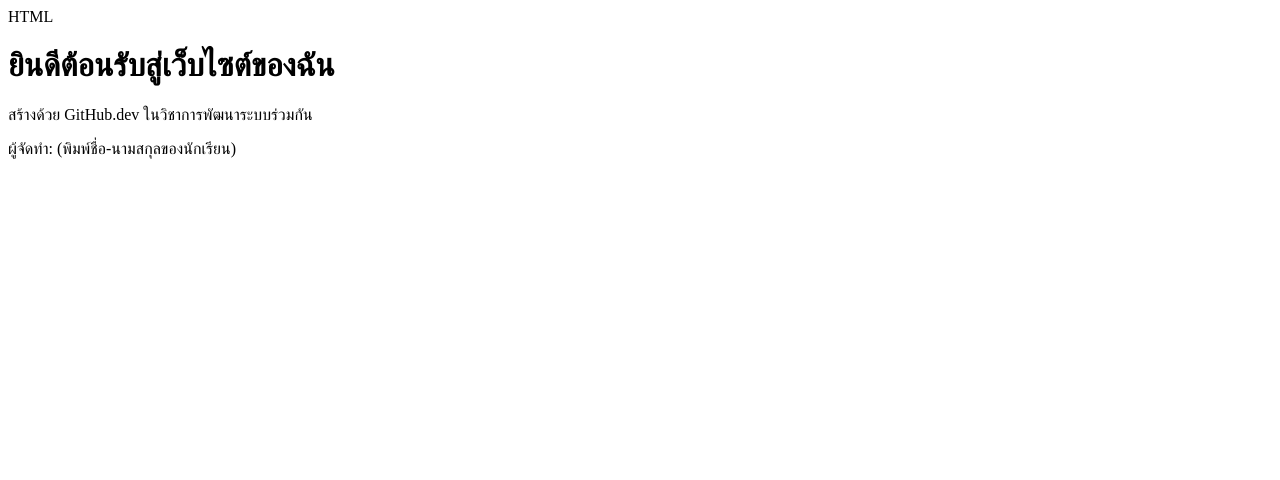
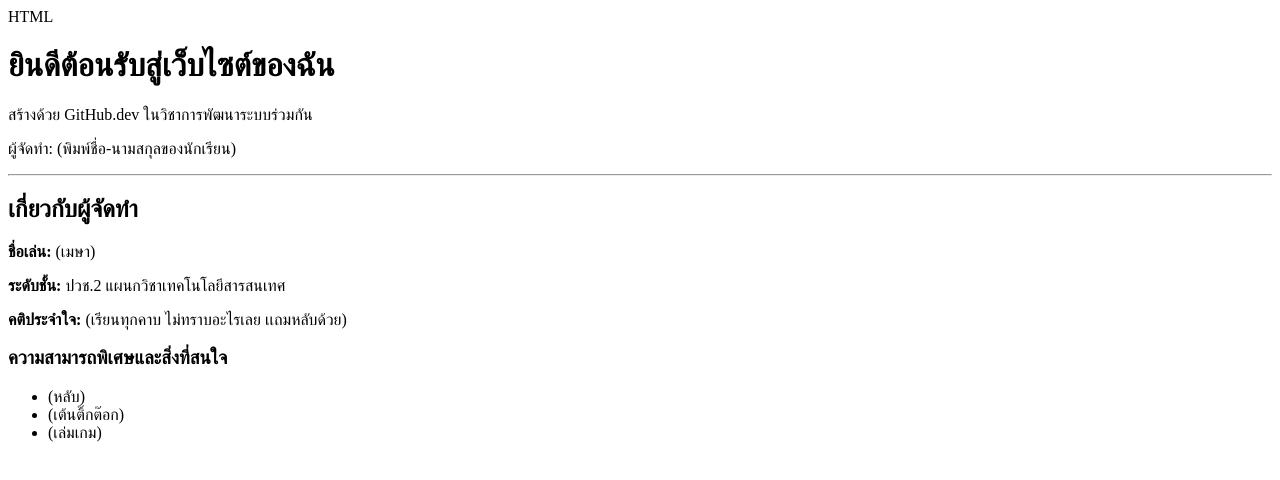
Before and after one commit to s33899-glitch/my-first-repoo, a plain HTML site: page index.html in a window 1280 px wide. Drawn offline with Linux system fonts and the light colour scheme.

Commit message:
อัปเดตข้อมูลในสาขา future-profile

```diff
--- a/index.html
+++ b/index.html
@@ -9,5 +9,18 @@ HTML
     <h1>ยินดีต้อนรับสู่เว็บไซต์ของฉัน</h1>
     <p>สร้างด้วย GitHub.dev ในวิชาการพัฒนาระบบร่วมกัน</p>
     <p>ผู้จัดทำ: (พิมพ์ชื่อ-นามสกุลของนักเรียน)</p>
+    </p>
+    <hr>
+    <h2>เกี่ยวกับผู้จัดทำ</h2>
+    <p><strong>ชื่อเล่น:</strong> (เมษา)</p>
+    <p><strong>ระดับชั้น:</strong> ปวช.2 แผนกวิชาเทคโนโลยีสารสนเทศ</p>
+    <p><strong>คติประจำใจ:</strong> (เรียนทุกคาบ ไม่ทราบอะไรเลย เเถมหลับด้วย)</p>
+
+    <h3>ความสามารถพิเศษและสิ่งที่สนใจ</h3>
+    <ul>
+        <li>(หลับ)</li>
+        <li>(เต้นติ๊กต๊อก)</li>
+        <li>(เล่มเกม)</li>
+    </ul>
 </body>
 </html>
```
